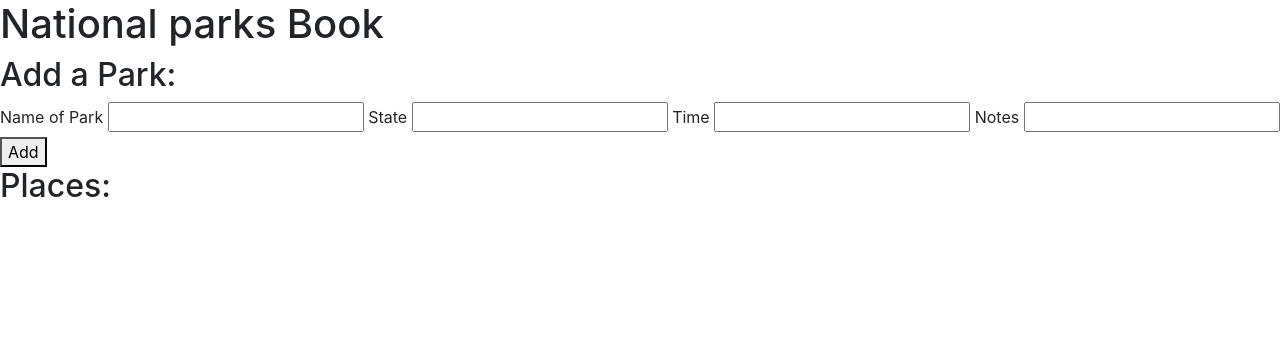
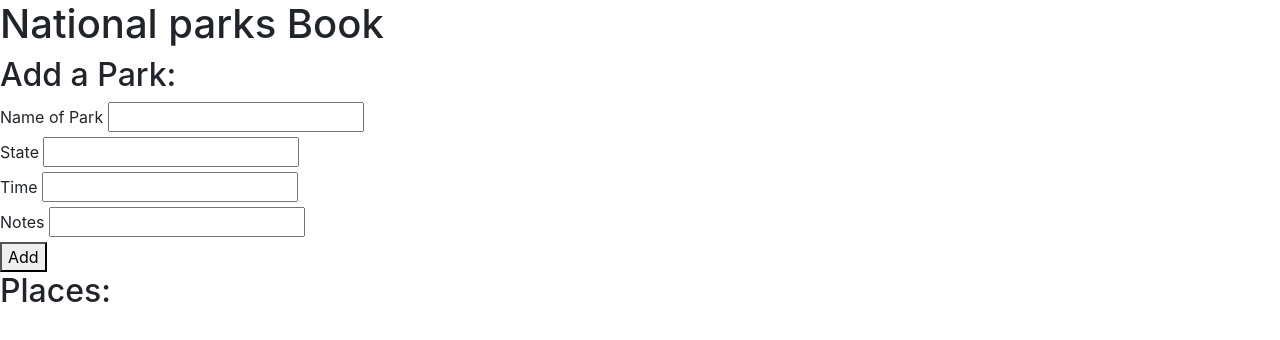
Before and after one commit to reese-lee/teach-places-book, a plain HTML site: page index.html in a window 1280 px wide. Drawn offline with nearby package versions, Linux system fonts and the light colour scheme.

Commit message:
add breaks between input labels

```diff
--- a/index.html
+++ b/index.html
@@ -12,13 +12,13 @@
     <h2>Add a Park:</h2>
     <form id="new-place">
       <label for="new-park">Name of Park</label>
-      <input type="text" id="new-park">
+      <input type="text" id="new-park"><br>
       <label for="new-state">State</label>
-      <input type="text" id="new-state">
+      <input type="text" id="new-state"><br>
       <label for="new-date">Time</label>
-      <input type="text" id="new-date">
+      <input type="text" id="new-date"><br>
       <label for="new-notes">Notes</label>
-      <input type="text" id="new-notes">
+      <input type="text" id="new-notes"><br>
       <button type="submit">Add</button>
     </form>
 
```
